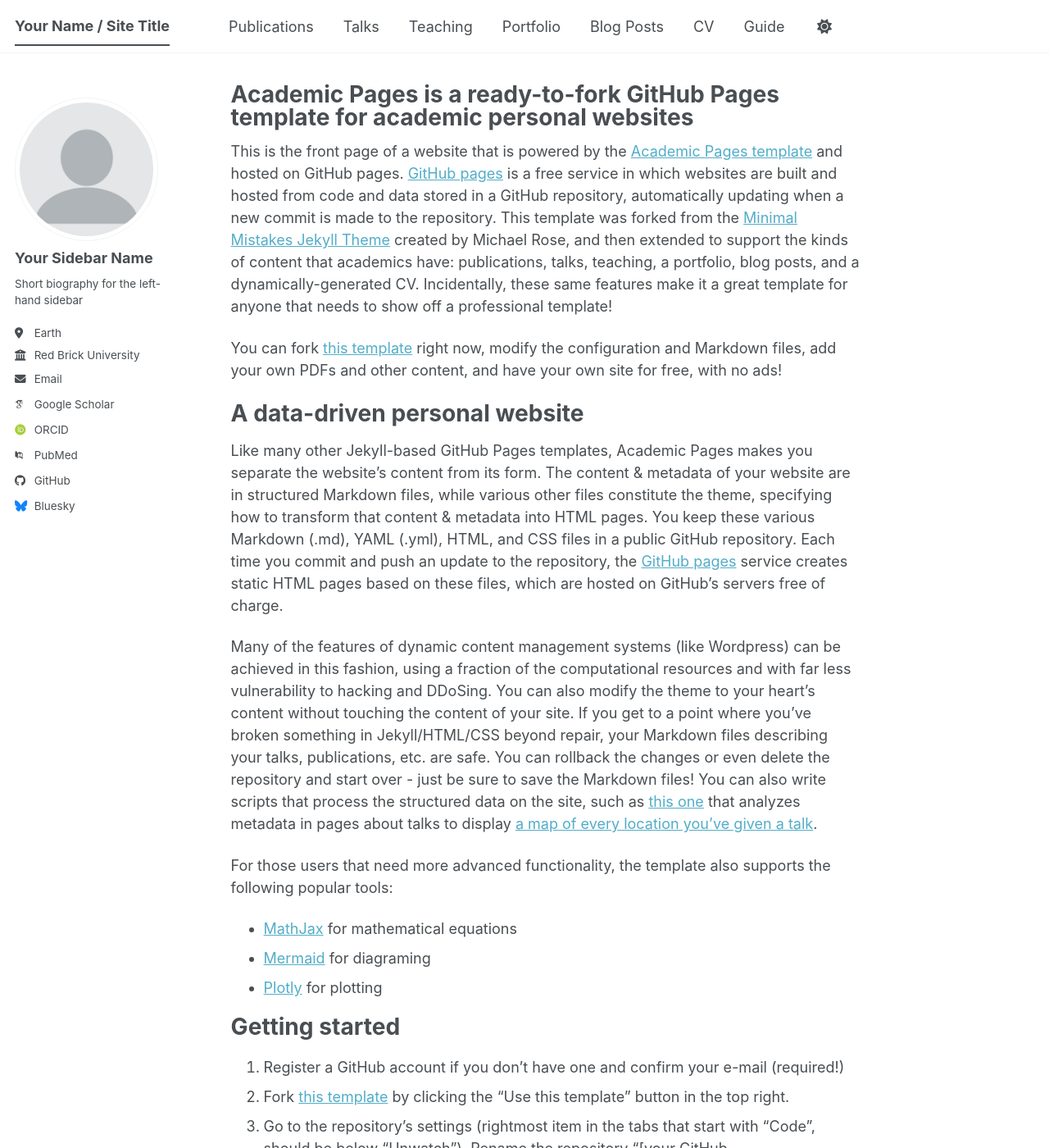
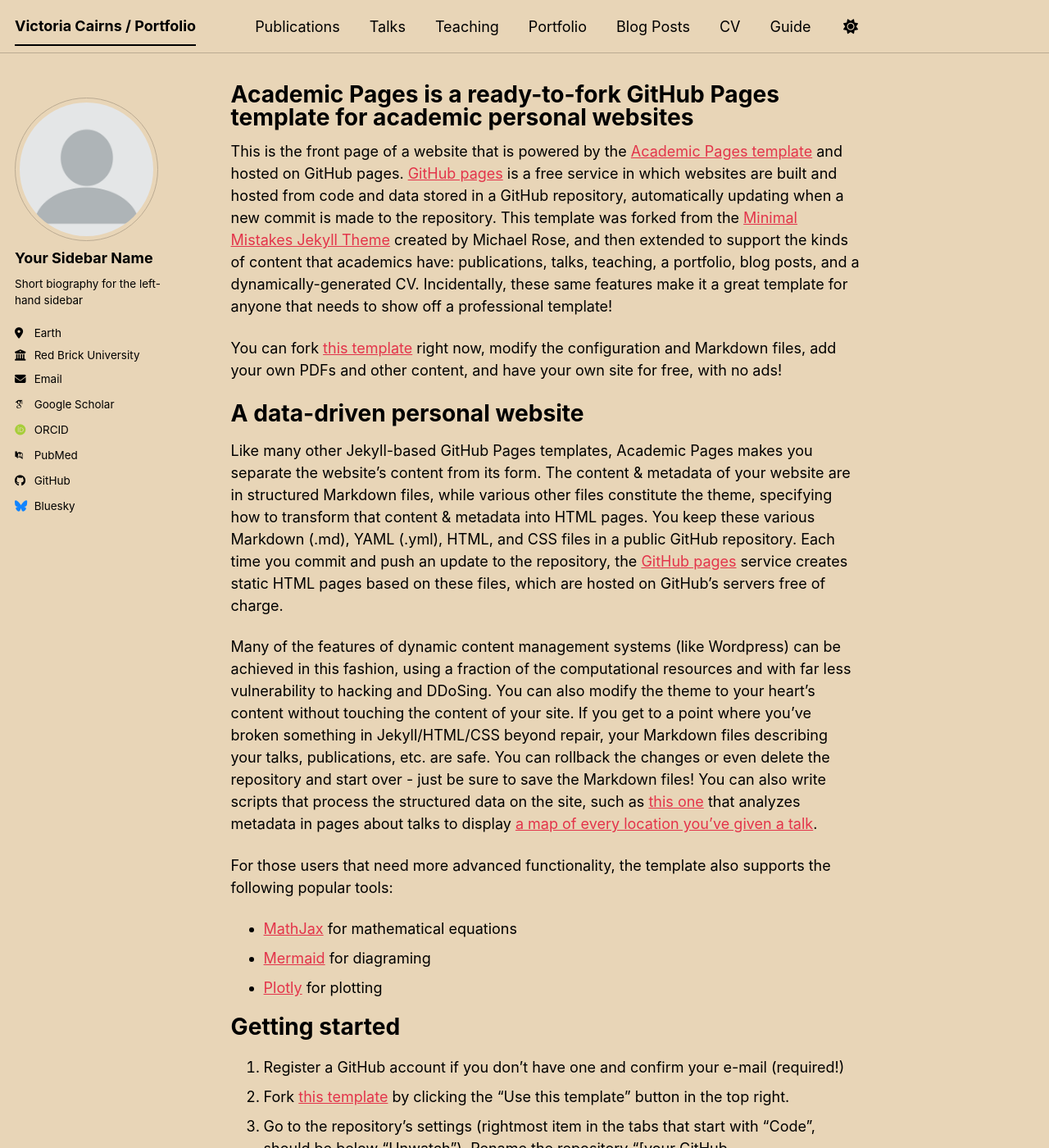
Before and after one commit to Rosethorn250/about, a Jekyll site: the page built from _pages/about.md, in a window 1280 px wide and 1400 px high. Shown: the whole window at 82% size. Built offline with Jekyll 4.4.1, drawn with Linux system fonts in a browser that asks for light colours; some web fonts are replaced; a script bundle is joined from its source files by our own code; library files that are not in the unit come from our copies; some of the changed text lies outside the part shown.

Commit message:
Update _config.yml

```diff
--- a/_config.yml
+++ b/_config.yml
@@ -8,11 +8,11 @@
 
 # Basic Site Settings
 locale                   : "en-US"
-site_theme               : "default" # The available themes options are "default", "air", "sunrise", "mint", "dirt" and "contrast"
-title                    : "Your Name / Site Title"
+site_theme               : "sunrise" # The available themes options are "default", "air", "sunrise", "mint", "dirt" and "contrast"
+title                    : "Victoria Cairns / Portfolio"
 title_separator          : "-"
-name                     : &name "Your Name"
-description              : &description "Your Name's academic portfolio"   # Update this with a general description of your site, this is the default if not overridden by a page
+name                     : &name "Victoria Cairns"
+description              : &description "Victoria's academic portfolio"   # Update this with a general description of your site, this is the default if not overridden by a page
 url                      : https://academicpages.github.io # The base hostname & protocol for your site e.g. "https://[your GitHub username].github.io",
                                                            # or if you already have some other page hosted on Github then use "https://[your GitHub username].github.io/[Your Repo Name]"
 baseurl                  : "" # the subpath of your site, e.g. "/blog"
```
